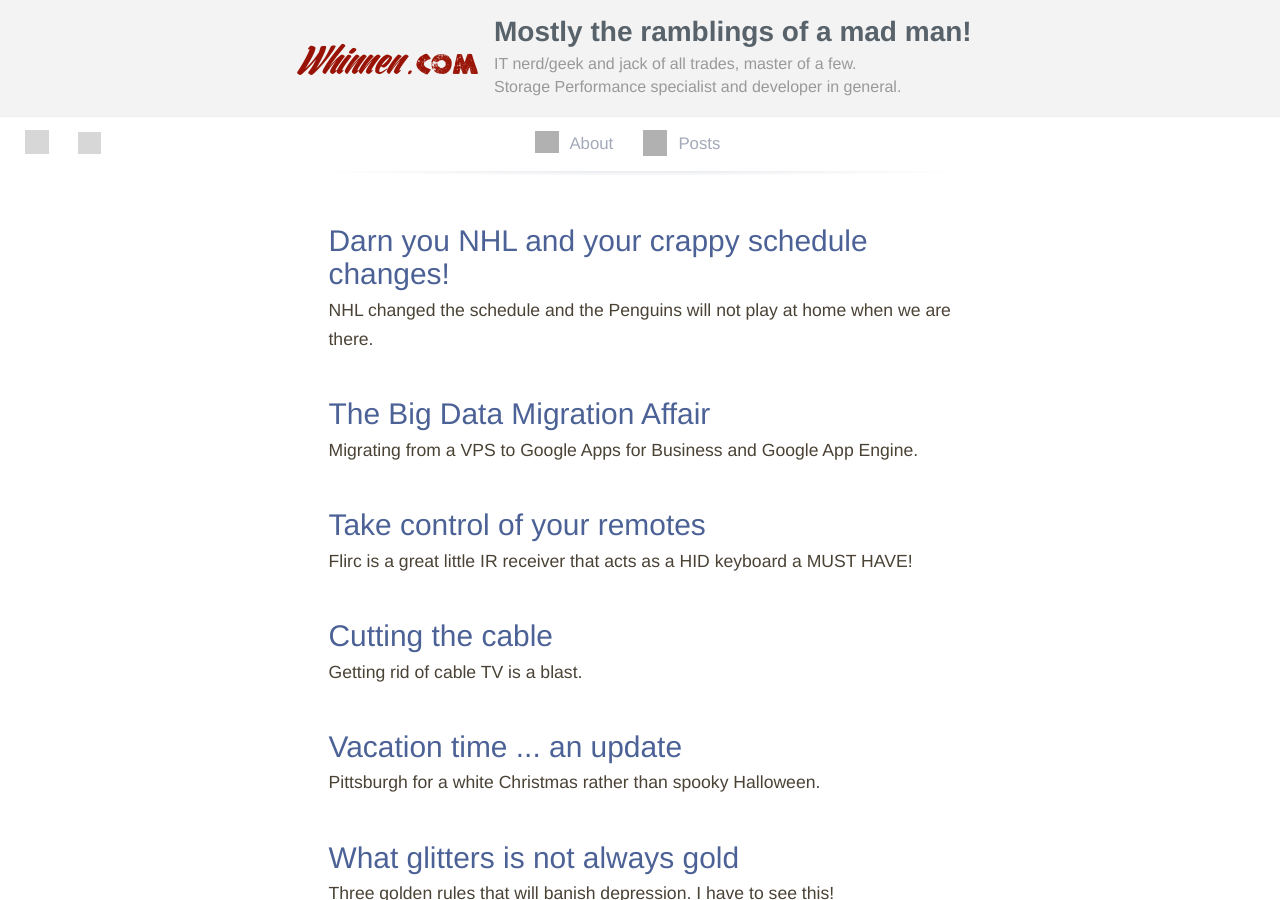
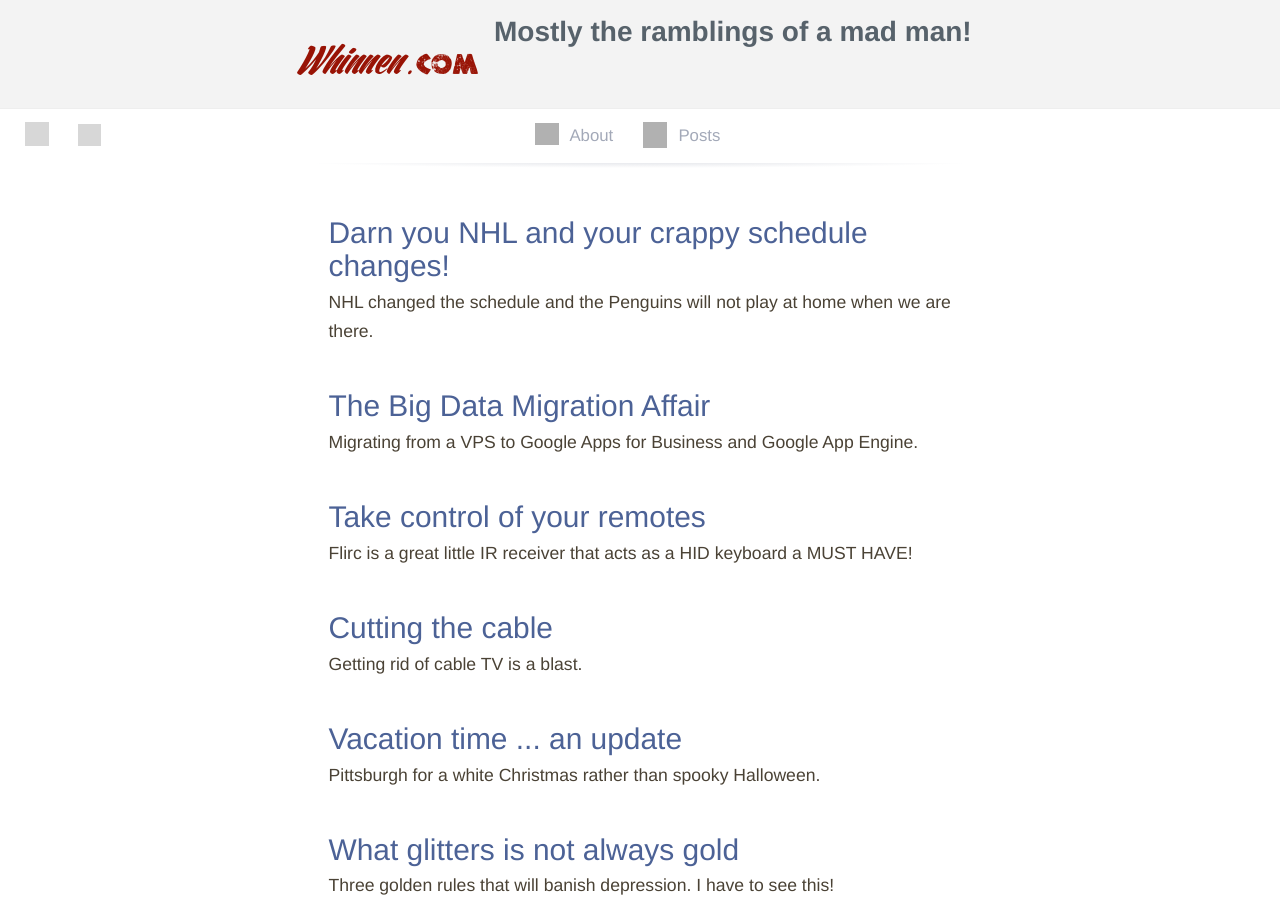
Before and after one commit to bwhinnen/bwhinnen.github.io, a Jekyll site: the page built from index.html, in a window 1280 px wide and 900 px high. Built offline with Jekyll 4.4.1, drawn with Linux system fonts in a browser that asks for light colours; nearby versions of some CDN libraries; Markdown is read by kramdown in place of the engine named in the settings; comment, search, counter and statistics services are not loaded; grey boxes are pictures that could not be loaded.

Commit message:
modified:   _layouts/master.html 	modified:   _site/2012/05/hockey_nat.html 	modified:   _site/2012/05/slack.html 	modified:   _site/2012/07/shh-it-is-an-update-post.html 	modified:   _site/2012/10/must-do-this-more-often.html 	modified:   _site/2012/10/out-of-date-instructions-argh.html 	modified:   _site/2012/10/upcoming-vacations.html 	modified:   _site/2013/06/really-i-should-do-this-more-often.html 	modified:   _site/2013/07/cutting-the-cable.html 	modified:   _site/2013/07/take-control-of-your-remotes.html 	modified:   _site/2013/07/vacation-time-an-update.html 	modified:   _site/2013/07/what-glitters-is-not-always-gold.html 	modified:   _site/2013/09/darn-you-nhl-and-your-crappy-schedule-changes.html 	modified:   _site/2013/09/the-big-data-migration-affair.html 	modified:   _site/about.html 	modified:   _site/index.html

```diff
--- a/_layouts/master.html
+++ b/_layouts/master.html
@@ -55,7 +55,6 @@
         <a href="/" class="ir stammy " title="Brett Whinnen"></a>
         <hgroup class="intro">
           <h1>Mostly the ramblings of a mad man!</h1>
-          <h2><span>IT nerd/geek and jack of all trades, master of a few. <br/>Storage Performance specialist and developer in general.</span></h2>
         </hgroup>
       </header>
    </div>
```
Also changed, not shown: 15 other files.
